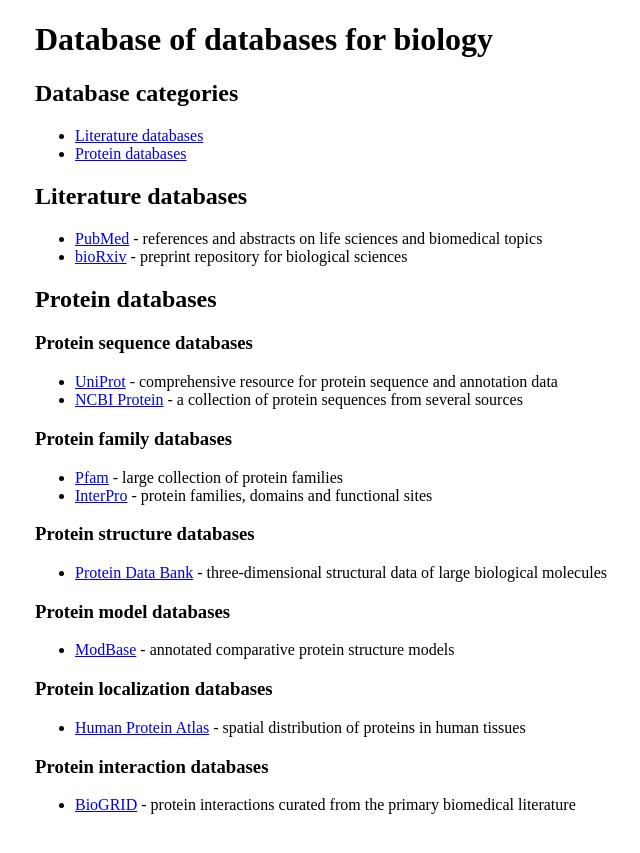
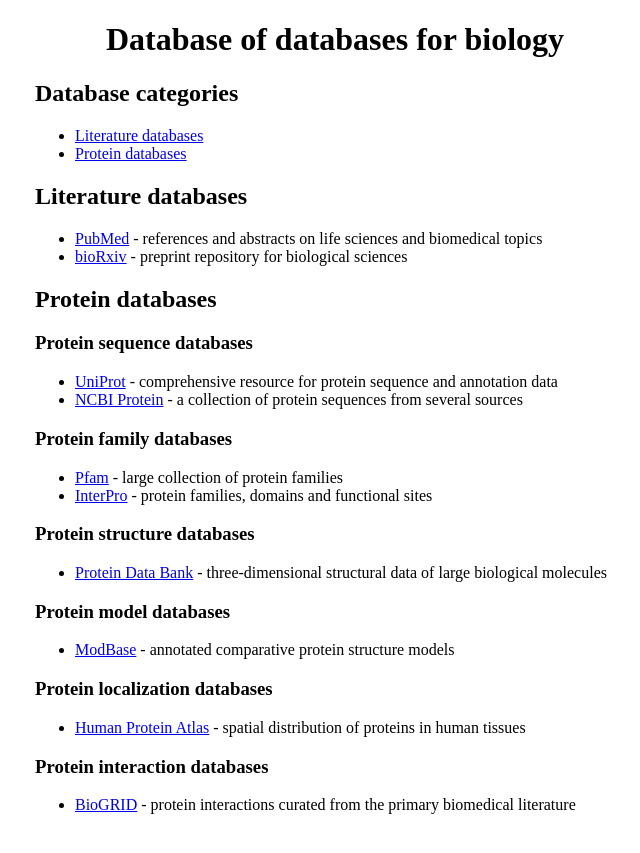
Before and after one commit to nollikai/dbdb.bio, a Jekyll site: the page built from README.md, in a window 1280 px wide. Shown: the top 853 px of the page, without its empty margins (305-945 px from the left). Built offline with Jekyll 4.4.1, drawn with Linux system fonts in a browser that asks for light colours; our own code applies the rules of GitHub Pages for plain Markdown files.

Commit message:
Update default.html

```diff
--- a/_layouts/default.html
+++ b/_layouts/default.html
@@ -5,6 +5,9 @@
 .main-content {
        margin: 0 auto;
        width: 600px
+       }
+#database-of-databases-for-biology {
+       text-align: center;
        }
 </style>
 </head>
```
